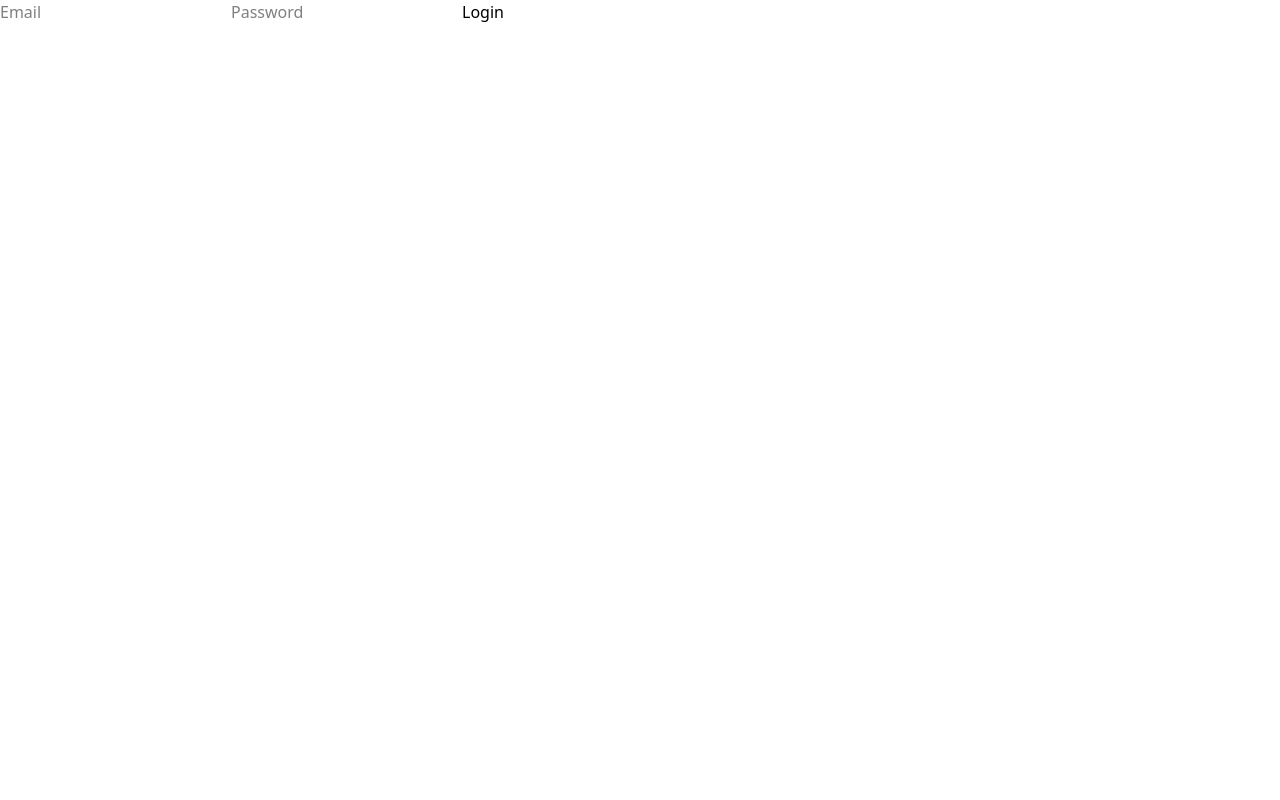
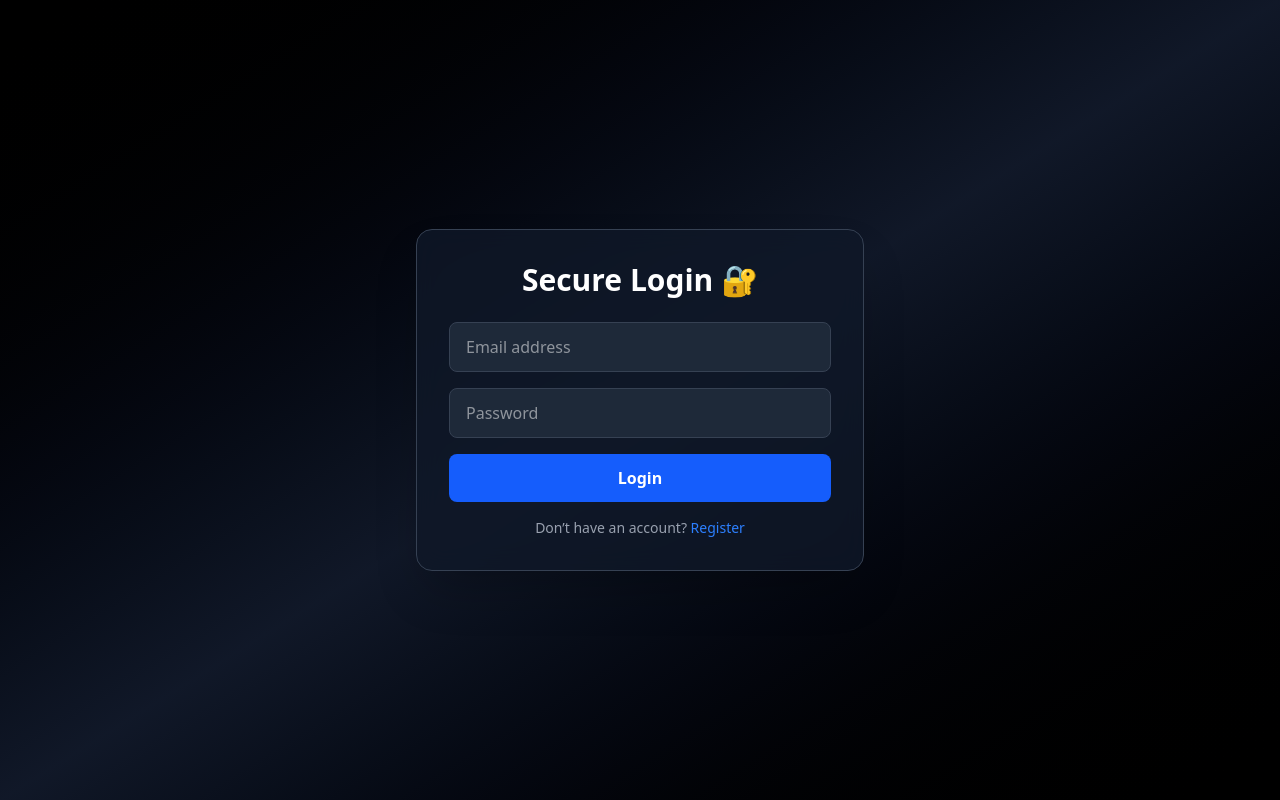
Before and after one commit to Talal-Aitmouh/2FA-, a React (Vite) app in the folder front/: page / in a window 1280 px wide. Built offline with nearby package versions, Linux system fonts and the light colour scheme.

Commit message:
chage design

```diff
--- a/front/src/pages/Login.jsx
+++ b/front/src/pages/Login.jsx
@@ -70,47 +70,111 @@ export default function Login() {
   };
 
   return (
-    <div>
+  <div className="min-h-screen flex items-center justify-center bg-gradient-to-br from-black via-gray-900 to-black text-white">
+    <div className="w-full max-w-md bg-gray-900/80 backdrop-blur-md p-8 rounded-2xl shadow-2xl border border-gray-700">
+
+      {/* Title */}
+      <h1 className="text-3xl font-bold text-center mb-6">
+        Secure Login 🔐
+      </h1>
+
+      {/* STEP: LOGIN */}
       {step === "login" && (
-        <form onSubmit={handleLogin}>
+        <form onSubmit={handleLogin} className="space-y-4">
           <input
-            placeholder="Email"
+            type="email"
+            placeholder="Email address"
+            className="w-full px-4 py-3 rounded-lg bg-gray-800 border border-gray-700 focus:outline-none focus:ring-2 focus:ring-blue-600"
             value={email}
             onChange={e => setEmail(e.target.value)}
+            required
           />
+
           <input
             type="password"
             placeholder="Password"
+            className="w-full px-4 py-3 rounded-lg bg-gray-800 border border-gray-700 focus:outline-none focus:ring-2 focus:ring-blue-600"
             value={password}
             onChange={e => setPassword(e.target.value)}
+            required
           />
-          <button>Login</button>
-          {message && <p>{message}</p>}
+
+          <button
+            type="submit"
+            className="w-full py-3 rounded-lg bg-blue-600 hover:bg-blue-700 transition font-semibold"
+          >
+            Login
+          </button>
+
+          {/* Register */}
+          <p className="text-center text-sm text-gray-400">
+            Don’t have an account?{" "}
+            <span
+              onClick={() => navigate("/register")}
+              className="text-blue-500 hover:underline cursor-pointer"
+            >
+              Register
+            </span>
+          </p>
+
+          {message && (
+            <p className="text-center text-red-400 text-sm">{message}</p>
+          )}
         </form>
       )}
 
+      {/* STEP: QR */}
       {step === "qr" && (
-        <div>
-          <p>Scan this QR with Google Authenticator</p>
-          <img src={qr} alt="QR" />
-          <button onClick={() => setStep("otp")}>
+        <div className="text-center space-y-4">
+          <p className="text-gray-300">
+            Scan this QR code with <br />
+            <span className="font-semibold text-white">
+              Google Authenticator
+            </span>
+          </p>
+
+          <img
+            src={qr}
+            alt="QR"
+            className="mx-auto bg-white p-2 rounded-lg"
+          />
+
+          <button
+            onClick={() => setStep("otp")}
+            className="w-full py-3 rounded-lg bg-green-600 hover:bg-green-700 transition font-semibold"
+          >
             I scanned the QR
           </button>
         </div>
       )}
 
+      {/* STEP: OTP */}
       {step === "otp" && (
-        <form onSubmit={handleVerifyOtp}>
+        <form onSubmit={handleVerifyOtp} className="space-y-4">
           <input
             placeholder="123456"
+            className="w-full px-4 py-3 text-center tracking-widest text-lg rounded-lg bg-gray-800 border border-gray-700 focus:outline-none focus:ring-2 focus:ring-green-600"
             value={otp}
             onChange={e => setOtp(e.target.value)}
             maxLength={6}
+            required
           />
-          <button>Verify OTP</button>
-          {message && <p>{message}</p>}
+
+          <button
+            type="submit"
+            className="w-full py-3 rounded-lg bg-green-600 hover:bg-green-700 transition font-semibold"
+          >
+            Verify OTP
+          </button>
+
+          {message && (
+            <p className="text-center text-red-400 text-sm">{message}</p>
+          )}
         </form>
       )}
+
     </div>
-  );
+  </div>
+);
+
 }
```
